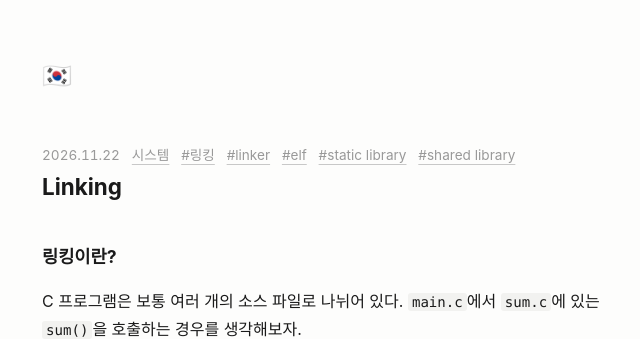
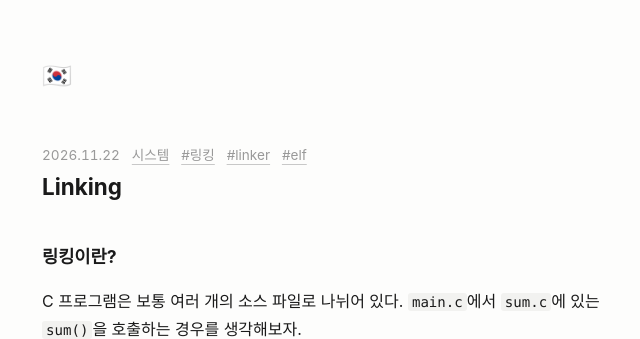
Before and after one commit to alswo26/alswo26.github.io, a Jekyll site: the page built from _posts/2026-11-22-Linking.md, in a window 1280 px wide and 900 px high. Shown: the top 339 px of the window, without its empty margins (314-954 px from the left). Built offline with Jekyll 4.4.1, drawn with Linux system fonts in a browser that asks for light colours.

Commit message:
Add email link, about page; trim Linking tags
Co-Authored-By: Claude Opus 5.5 <noreply@anthropic.com>

```diff
--- a/_config.yml
+++ b/_config.yml
@@ -5,6 +5,7 @@ lang: ko
 timezone: Asia/Seoul
 
 github: https://github.com/alswo26
+email: chminja7345@hanyang.ac.kr
 recent_posts: 3
 
 permalink: /posts/:title/
--- a/_layouts/default.html
+++ b/_layouts/default.html
@@ -14,7 +14,7 @@
   {{ content }}
 
   <footer>
-    <a href="{{ site.github }}">github</a> · <a href="{{ '/feed.xml' | relative_url }}">rss</a>
+    <a href="{{ site.github }}">github</a> · <a href="mailto:{{ site.email }}">email</a> · <a href="{{ '/feed.xml' | relative_url }}">rss</a>
   </footer>
 </main>
 </body>
--- a/_posts/2026-11-22-Linking.md
+++ b/_posts/2026-11-22-Linking.md
@@ -2,7 +2,7 @@
 title: "Linking"
 date: 2026-11-22 20:00:00 +0900
 categories: [시스템, 시스템프로그래밍]
-tags: [링킹, linker, elf, static library, shared library]
+tags: [링킹, linker, elf]
 ---
 
 ## 링킹이란?
--- a/index.html
+++ b/index.html
@@ -32,3 +32,8 @@ layout: default
     {%- endfor %}
   </p>
 </section>
+
+<section>
+  <h2>소개</h2>
+  <p class="inline"><a href="{{ '/about/' | relative_url }}">about</a></p>
+</section>
```
Also changed, not shown: about.md (added, +6 -0 lines).
